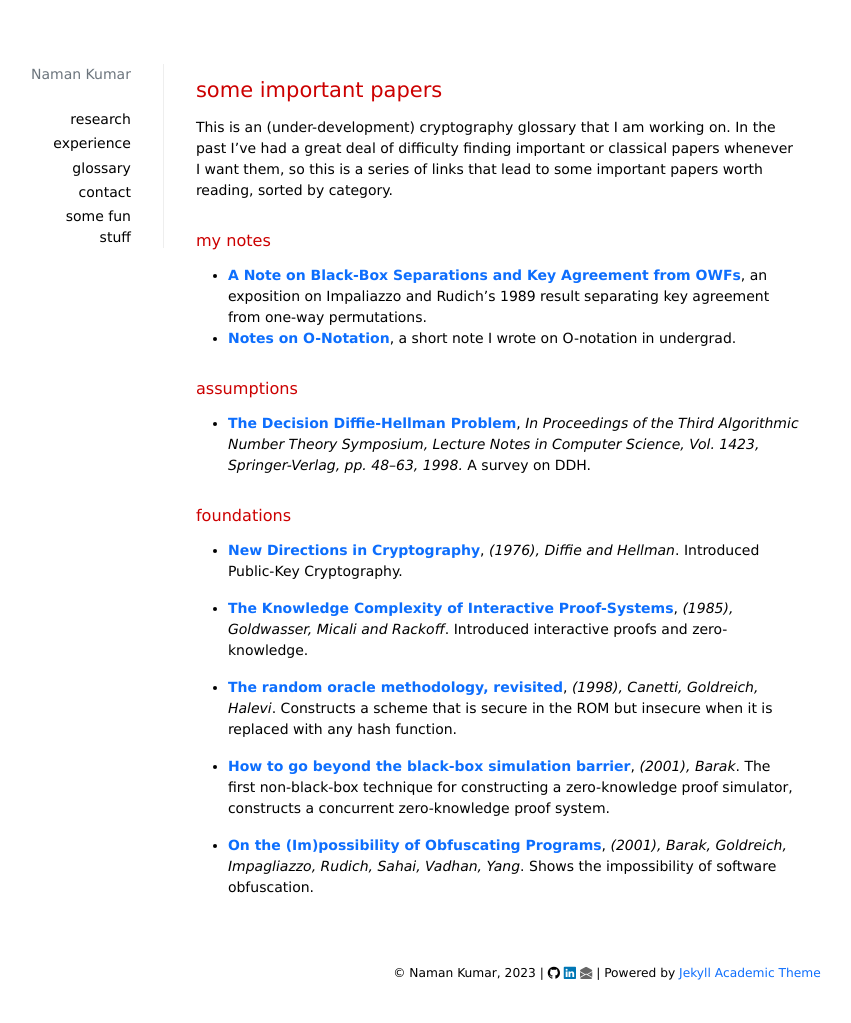
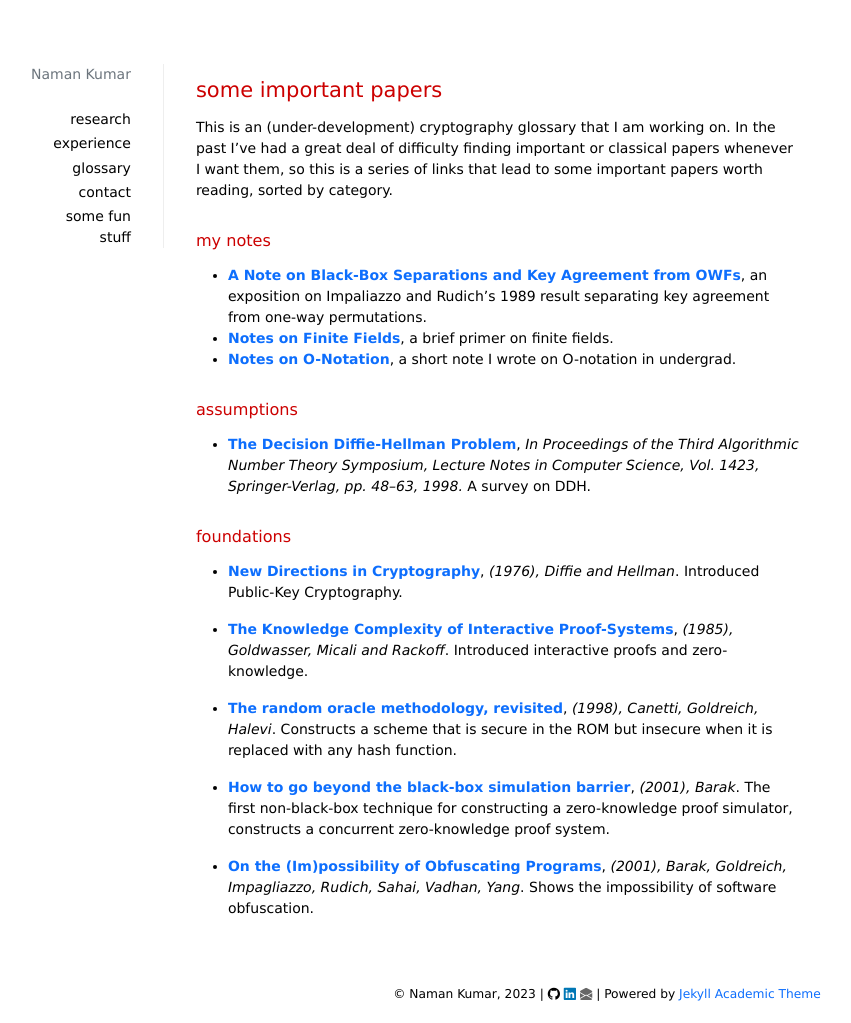
Before and after one commit to matcauthon49/matcauthon49.github.io, a Jekyll site: the page built from _pages/some-important-papers.md, in a window 1280 px wide. Shown: the whole page, without its empty margins (33-884 px from the left). Built offline with Jekyll 4.4.1, drawn with Linux system fonts in a browser that asks for light colours; nearby versions of some CDN libraries; a style sheet for code colours, icons or effects is not loaded; before the commit the page ends 1002 px from its top, so only the background shows below that.

Commit message:
Update some-important-papers.md

```diff
--- a/_pages/some-important-papers.md
+++ b/_pages/some-important-papers.md
@@ -9,6 +9,7 @@ This is an (under-development) cryptography glossary that I am working on. In th
 <h3 style="color: #cc0000;">my notes</h3>
 
 + [**A Note on Black-Box Separations and Key Agreement from OWFs**](https://matcauthon49.github.io/assets/black-box-note.pdf), an exposition on Impaliazzo and Rudich's 1989 result separating key agreement from one-way permutations.
++ [**Notes on Finite Fields**](https://matcauthon49.github.io/assets/ff.pdf), a brief primer on finite fields.
 + [**Notes on O-Notation**](https://matcauthon49.github.io/assets/big-o-note.pdf), a short note I wrote on O-notation in undergrad.
 
 <h3 style="color: #cc0000;">assumptions</h3>
```
